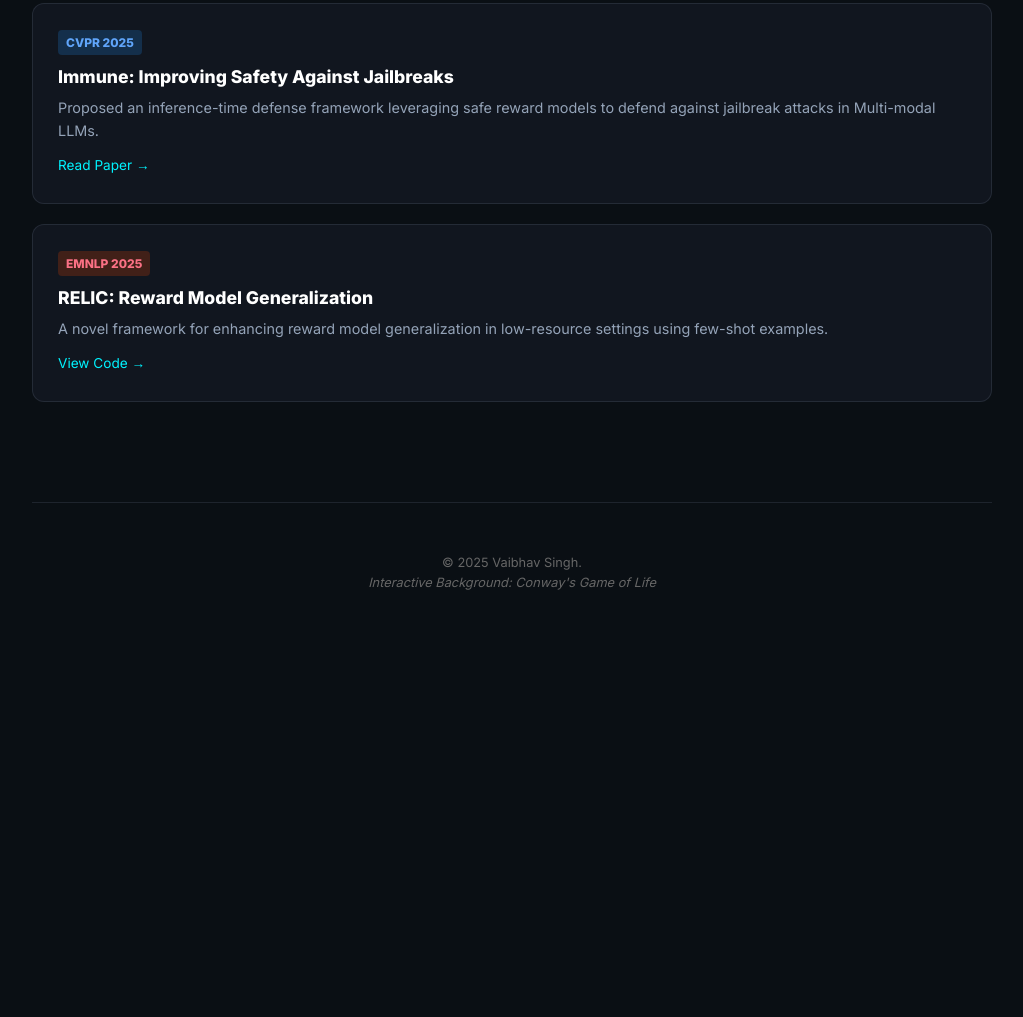
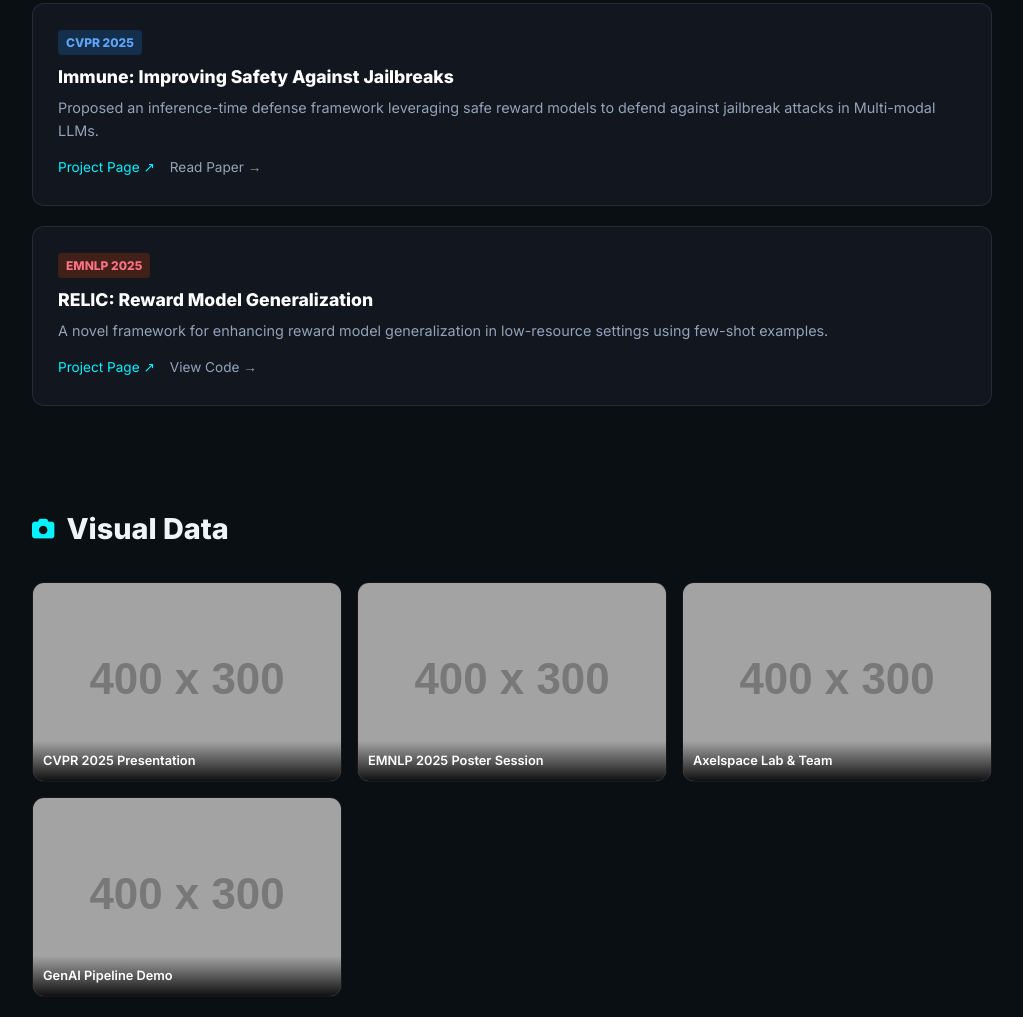
Before and after one commit to itsvaibhav01/itsvaibhav01.github.io, a plain HTML site: page index.html in a window 1280 px wide. Shown: the part 1623-2640 px from the top of the page, without its empty margins (128-1151 px from the left). Before the commit the page ends 2267 px from the top, so only its background shows below. Drawn offline with Linux system fonts and the light colour scheme; placeholder pictures from the web are drawn by us.

Commit message:
Enhance styles for publication links and gallery
Added styles for publication links and gallery section.

```diff
--- a/index.html
+++ b/index.html
@@ -157,6 +157,31 @@
         }
         .cvpr { background: rgba(30, 144, 255, 0.2); color: #60a5fa; }
         .emnlp { background: rgba(255, 69, 0, 0.2); color: #fb7185; }
+        .pub-links { margin-top: 15px; display: flex; gap: 15px; }
+        .pub-link { color: var(--accent); text-decoration: none; font-size: 0.85rem; border-bottom: 1px dotted transparent; transition:0.2s; }
+        .pub-link:hover { border-bottom-color: var(--accent); }
+        .pub-link.secondary { color: var(--text-muted); }
+        .pub-link.secondary:hover { color: var(--text-main); }
+
+        /* --- GALLERY STYLES --- */
+        .gallery-grid {
+            display: grid; grid-template-columns: repeat(auto-fill, minmax(240px, 1fr));
+            gap: 15px;
+        }
+        .gallery-item {
+            position: relative; height: 200px; border-radius: 12px;
+            overflow: hidden; border: 1px solid var(--border); background: #000;
+        }
+        .gallery-item img {
+            width: 100%; height: 100%; object-fit: cover;
+            opacity: 0.8; transition: transform 0.4s ease, opacity 0.4s ease;
+        }
+        .gallery-item:hover img { transform: scale(1.1); opacity: 1; }
+        .gallery-caption {
+            position: absolute; bottom: 0; left: 0; width: 100%;
+            padding: 10px; background: linear-gradient(to top, rgba(0,0,0,0.9), transparent);
+            color: #fff; font-size: 0.8rem; font-weight: 600;
+        }
 
         /* --- BUTTONS --- */
         .btn-group { display: flex; gap: 15px; margin-top: 20px; }
@@ -313,8 +338,9 @@
                 <p style="font-size:0.9rem; color:var(--text-muted);">
                     Proposed an inference-time defense framework leveraging safe reward models to defend against jailbreak attacks in Multi-modal LLMs.
                 </p>
-                <div style="margin-top:10px;">
-                    <a href="https://arxiv.org/abs/2411.18688" style="color:var(--accent); text-decoration:none; font-size:0.85rem;">Read Paper &rarr;</a>
+                <div class="pub-links">
+                    <a href="https://itsvaibhav01.github.io/immune-web/" target="_blank" class="pub-link">Project Page &nearr;</a>
+                    <a href="https://arxiv.org/abs/2411.18688" target="_blank" class="pub-link secondary">Read Paper &rarr;</a>
                 </div>
             </div>
 
@@ -324,8 +350,34 @@
                 <p style="font-size:0.9rem; color:var(--text-muted);">
                     A novel framework for enhancing reward model generalization in low-resource settings using few-shot examples.
                 </p>
-                <div style="margin-top:10px;">
-                    <a href="https://github.com/itsvaibhav01/Relic" style="color:var(--accent); text-decoration:none; font-size:0.85rem;">View Code &rarr;</a>
+                <div class="pub-links">
+                     <a href="https://itsvaibhav01.github.io/Relic-web/" target="_blank" class="pub-link">Project Page &nearr;</a>
+                     <a href="https://github.com/itsvaibhav01/Relic" target="_blank" class="pub-link secondary">View Code &rarr;</a>
+                </div>
+            </div>
+        </section>
+
+        <section id="gallery">
+            <div class="section-header">
+                <i class="fas fa-camera"></i>
+                <h2>Visual Data</h2>
+            </div>
+            <div class="gallery-grid">
+                <div class="gallery-item">
+                    <img src="https://via.placeholder.com/400x300/111/00f3ff?text=CVPR+Presentation" alt="CVPR 2025">
+                    <div class="gallery-caption">CVPR 2025 Presentation</div>
+                </div>
+                <div class="gallery-item">
+                    <img src="https://via.placeholder.com/400x300/111/bc13fe?text=EMNLP+Poster" alt="EMNLP 2025">
+                    <div class="gallery-caption">EMNLP 2025 Poster Session</div>
+                </div>
+                <div class="gallery-item">
+                    <img src="https://via.placeholder.com/400x300/111/fff?text=Axelspace+Lab" alt="Lab Work">
+                    <div class="gallery-caption">Axelspace Lab & Team</div>
+                </div>
+                <div class="gallery-item">
+                    <img src="https://via.placeholder.com/400x300/111/888?text=Project+Demo" alt="Project Demo">
+                    <div class="gallery-caption">GenAI Pipeline Demo</div>
                 </div>
             </div>
         </section>
```
